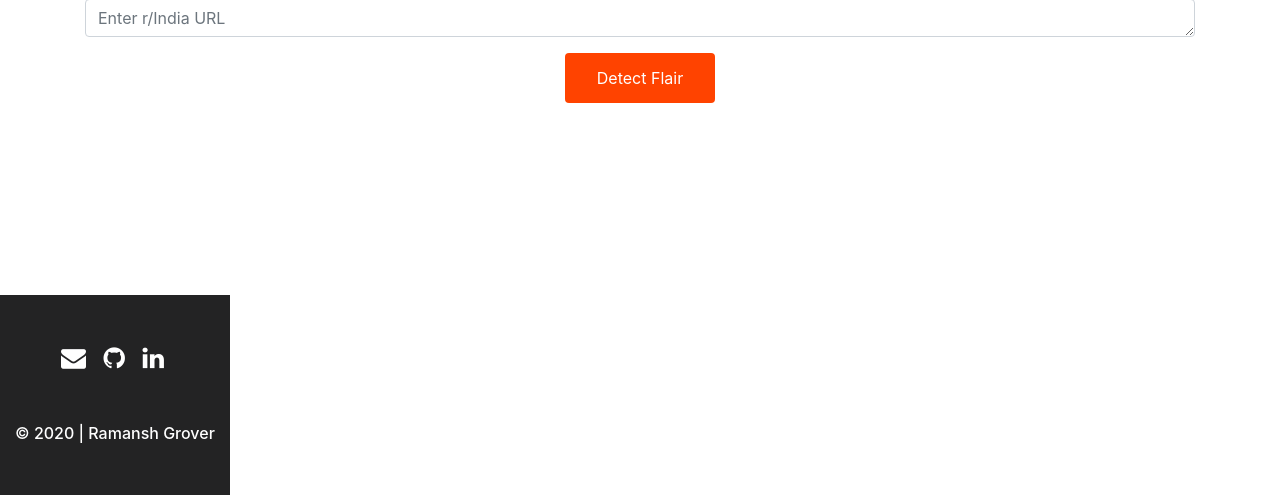
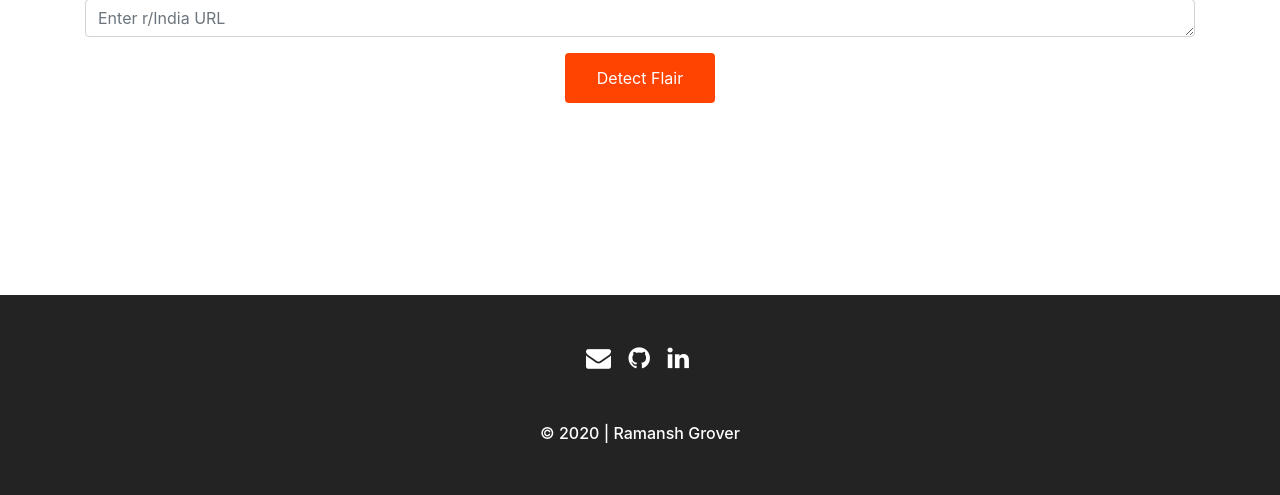
Before and after one commit to ramanshgrover/redd-it-flair-detector, a Flask app: page / in a window 1280 px wide. Shown: the part 305-800 px from the top of the page. Run offline with Flask 2, Linux system fonts and the light colour scheme; parts of the project's set-up code (start-up, migrations or seed data) failed here and were passed over; some libraries are stand-ins or nearby versions.

Commit message:
Footer style updated

```diff
--- a/static/footer.css
+++ b/static/footer.css
@@ -13,6 +13,7 @@ section .section-title {
 #footer {
     background: #232324 !important;
     position: absolute;
+    right: 0;
     left: 0;
     bottom: 0;
 }
```
